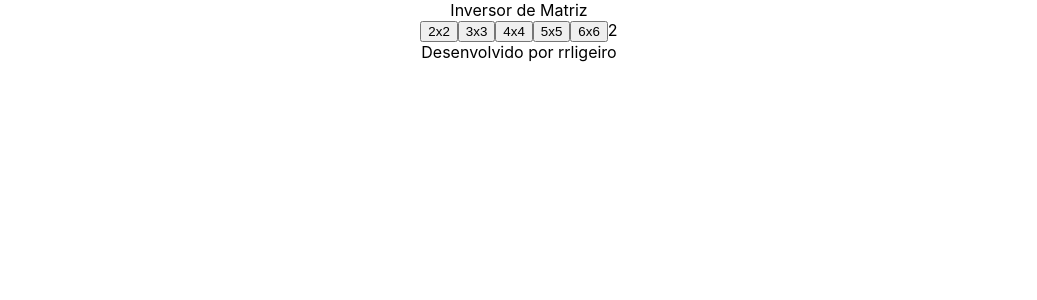
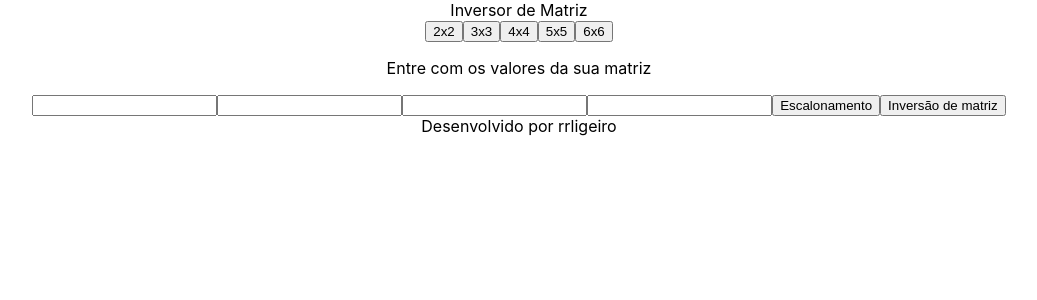
Before and after one commit to rrligeiro/matrix-inverter, a React (Create React App) app: page / in a window 1280 px wide. Shown: the top 300 px of the page, without its empty margins (121-1158 px from the left). Built offline with nearby package versions, Linux system fonts and the light colour scheme.

Commit message:
add functions

```diff
--- a/src/components/MatrixField/MatrixField.js
+++ b/src/components/MatrixField/MatrixField.js
@@ -3,16 +3,70 @@ import './matrixfield.css';
 
 export default function MatrixField(){
   const [ matrixSize, setMatrixSize ] = useState(2);
-  console.log(matrixSize);
+  const [ entryMatrix, setEntryMatrix ] = useState(true);
+  const [ matrix, setMatrix ] = useState([]);
+
+  function matrixGenerator(matrixSize) {
+    return(
+      <div>
+        <p>Entre com os valores da sua matriz</p>
+        {[...Array(matrixSize*matrixSize)].map(() => {
+          return(
+            <input type='number' />
+          )
+        })}
+        <button type="button" onClick={()=>{ saveMatrix(); setEntryMatrix(false) }}>Escalonamento</button>
+        <button type="button" onClick={()=>{ saveMatrix(); addIndentityMatrix(); setEntryMatrix(false) }}>Inversão de matriz</button>
+      </div>
+    )
+  }
+
+  function saveMatrix(){
+    let k = 0;
+    for (let i = 0; i < matrixSize; i++) {
+      let tempArray = [];
+      for (let j = 0; j < matrixSize; j++) {
+        tempArray.push(Number(document.querySelectorAll('input')[k].value));
+        k++;
+      }
+      matrix.push(tempArray);
+    }
+  }
+
+  function addIndentityMatrix(){
+    for (let i = 0; i < matrixSize; i++) {
+      for (let j = matrixSize; j < matrixSize*2; j++) {
+        matrix[i][j] = 0;
+        if ( i == j - matrixSize) {
+          matrix[i][j] = 1;
+        }
+      }
+    }
+  }
+
+  function matrixOperations(){
+    console.log(matrix);
+
+    return(
+      <div>
+        {matrix.map((element) => {
+          return(
+            <div>{element}</div>
+            )
+          })}
+        <p>Operações:</p>
+      </div>
+    )
+  }
 
   return(
     <div>
-    <button type="button" onClick={() => setMatrixSize(2)}>2x2</button>
-    <button type="button" onClick={() => setMatrixSize(3)}>3x3</button>
-    <button type="button" onClick={() => setMatrixSize(4)}>4x4</button>
-    <button type="button" onClick={() => setMatrixSize(5)}>5x5</button>
-    <button type="button" onClick={() => setMatrixSize(6)}>6x6</button>
-    {matrixSize}
+    <button type="button" onClick={() => {setMatrix([]); setMatrixSize(2); setEntryMatrix(true)}}>2x2</button>
+    <button type="button" onClick={() => {setMatrix([]); setMatrixSize(3); setEntryMatrix(true)}}>3x3</button>
+    <button type="button" onClick={() => {setMatrix([]); setMatrixSize(4); setEntryMatrix(true)}}>4x4</button>
+    <button type="button" onClick={() => {setMatrix([]); setMatrixSize(5); setEntryMatrix(true)}}>5x5</button>
+    <button type="button" onClick={() => {setMatrix([]); setMatrixSize(6); setEntryMatrix(true)}}>6x6</button>
+    {entryMatrix ? matrixGenerator(matrixSize) : matrixOperations()}
     </div>
   );
 }
```
